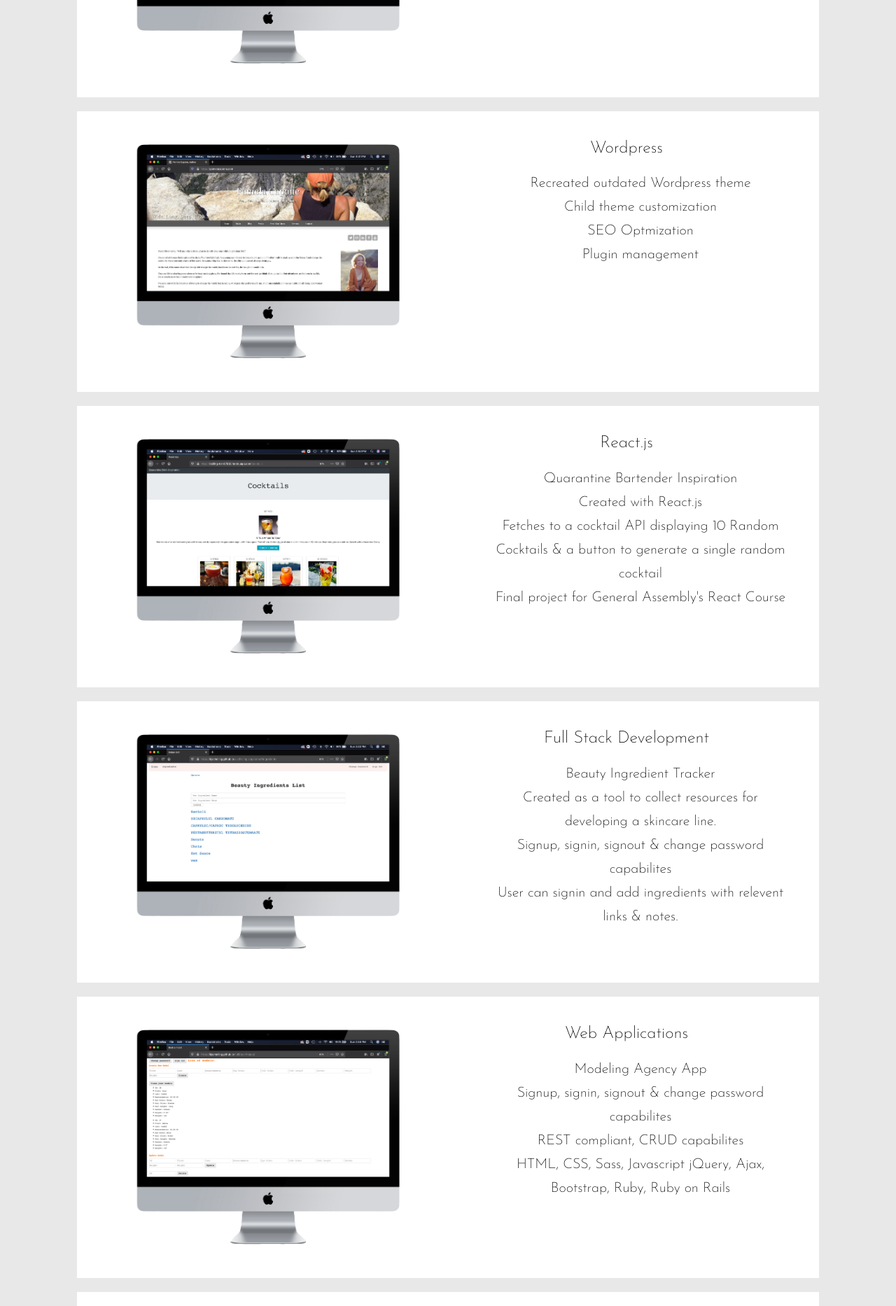
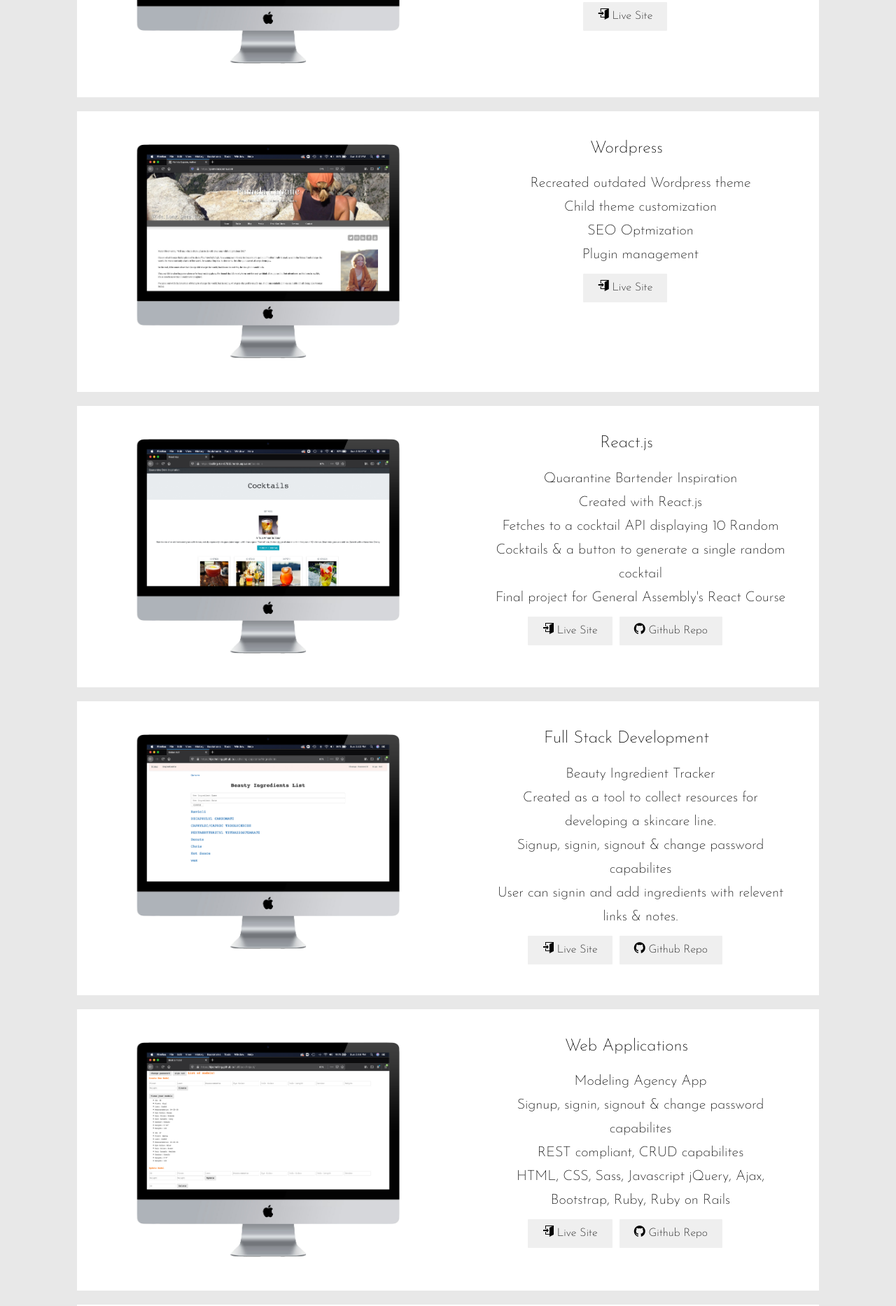
Before and after one commit to kjschelling/Portfolio, a plain HTML site: page index.html in a window 1280 px wide. Shown: the part 1114-2980 px from the top of the page at 70% size. Drawn offline with Linux system fonts and the light colour scheme; files whose address does not match are found by name; a web font is replaced by a local one.

Commit message:
copied index from devmode, pasted intotester

```diff
--- a/index.html
+++ b/index.html
@@ -15,7 +15,7 @@
 	//////////////////////////////////////////////////////
 
 	//////////////////////////////////////////////////////
-	 -->
+	-->
 	<link href="https://fonts.googleapis.com/css2?family=Josefin+Sans:wght@200&display=swap" rel="stylesheet">
 	<link href="https://fonts.googleapis.com/css2?family=Amatic+SC&display=swap" rel="stylesheet">
 
@@ -46,7 +46,7 @@
 
 <body>
 
-	<!-- nav bar section -->
+	<!-- START OF NAV SECTION -->
 
 	<div id="page">
 		<nav class="fh5co-nav" role="navigation">
@@ -77,7 +77,6 @@
 									</ul>
 								</li>
 								<li><a href="#skills-section">Skills</a></li>
-								<!-- <li><a href="#">About</a></li> -->
 								<li><a href="#contact-section">Contact</a></li>
 							</ul>
 						</div>
@@ -86,15 +85,16 @@
 			</div>
 		</nav>
 
-		<!-- end of nav bar section  -->
+		<!-- END OF NAV SECTION  -->
 
-		<!-- slider section  -->
+		<!-- START OF FLEX SLIDER SECOND  -->
 		<div class="container-wrap slider-container">
 			<div id="fh5co-hero">
 				<div class="flexslider">
 					<ul class="slides">
 
-						<!-- First Slide of Flex Slider-->
+						<!-- FLEX SLIDER - 1ST SLIDE-->
+
 						<!-- have background image inline, isn't working in style.css -->
 						<li class="first-slide" style ="background-image: url(images/martin-adams-LA.jpg);">
 							<div class="container-fluid">
@@ -108,33 +108,29 @@
 									</div>
 								</video>
 								</div>
-
-								</div>
+							</div>
 						</li>
 
+						<!-- END OF FIRST SLIDE -->
 
-
-
-						<!-- end of first slide -->
-
-						<!-- Second Slide of Flex Slider -->
+						<!-- FLEX SLIDER - 2ND SLIDE -->
 
 						<li class="second-slide" style ="background-image: url(images/laptop-0.jpg);">
 							<div class="container-fluid">
 								<div class="row">
 									<div class="col-md-6 col-md-offset-3 col-md-push-3 slider-text">
 										<div class="slider-text-inner inner-text-div">
-											<h1><span>Services include: Squarespace, Wix, Wordpress, SEO optimization, theme customization &  full stack development.</span></h1>
+											<h1><span>Services include: Squarespace, Wix, Wordpress, SEO optimization, theme customization & full stack development.</span></h1>
 										</div>
 									</div>
 								</div>
 							</div>
 						</li>
 
-						<!-- End of second slide -->
+						<!-- END OF SECOND SLIDE -->
 
 
-						<!-- Third Slide of Flex Slider -->
+						<!-- FLEX SLIDER - 3RD SLIDE -->
 
 						<li class="third-slide" style ="background-image: url(images/skincare-products-0.jpg);">
 							<div class="container-fluid">
@@ -150,17 +146,19 @@
 								</div>
 							</div>
 						</li>
-						<!-- End of third slide -->
+						<!-- END OF THIRD SLIDE -->
 					</ul>
 				</div>
 			</div>
 		</div>
 
 
-		<!-- end of slider section  -->
+		<!-- SLIDER SECTION END  -->
 
 
-		<!-- start of project section -->
+		<!-- START OF PROJECT SECTION -->
+
+		<!-- DOT DIGITAL PHOTO - 1ST PROJECT -->
 
 		<div class="container-wrap" class="project-container">
 			<div class="project-row row animate-box">
@@ -180,11 +178,14 @@
 						<li>Chic photography site redesigned using clients Wix Premium account</li>
 						<li>Working with client in person</li>
 					</ul>
+					<button type="button" class="btn btn-outline-secondary btn-1"
+					onclick="window.open('https://www.dotdigitalphoto.com/', '_blank');" rel="noopener noreferrer"><i class='icon-enter'></i> Live Site</button>
 				</div>
 			</div>
 		</div>
-		</a>
+		<!-- END OF FIRST PROJECT -->
 
+		<!-- PAMELA CAPONE - 2ND PROJECT -->
 
 		<div class="container-wrap" class="project-container">
 			<div class="project-row row animate-box">
@@ -202,16 +203,21 @@
 						<li>SEO Optmization</li>
 						<li>Plugin management</li>
 					</ul>
+					<button type="button" class="btn btn-outline-secondary btn-1"
+					onclick="window.open('https://pamelacapone.com', '_blank');" rel="noopener noreferrer"><i class='icon-enter'></i> Live Site</button>
 				</div>
 			</div>
 		</div>
 
+		<!-- END OF SECOND PROJECT -->
+
+		<!-- REACT BARTENDER - 3RD PROJECT -->
 
 		<div class="container-wrap" class="project-container">
 			<div class="project-row row animate-box">
 				<div class="project-img-col col-md-6">
 					<a href="https://boiling-tor-87963.herokuapp.com/cocktails"
-		style="display:block;">
+					style="display:block;">
 					<img class="project-img"
 						src="images/imac/imaccocktails.jpg"
 						alt="macbook"></a>
@@ -224,9 +230,17 @@
 						<li>Fetches to a cocktail API displaying 10 Random Cocktails & a button to generate a single random cocktail</li>
 						<li>Final project for General Assembly's React Course</li>
 					</ul>
+					<button type="button" class="btn btn-outline-secondary btn-1"
+					onclick="window.open('https://boiling-tor-87963.herokuapp.com/cocktails', '_blank');" rel="noopener noreferrer"><i class='icon-enter'></i> Live Site</button>
+					<button type="button" class="btn btn-outline-secondary btn-2"
+					onclick="window.open('https://github.com/kjschelling/react-bartender', '_blank');" rel="noopener noreferrer"><i class='icon-github'></i> Github Repo</button>
 				</div>
 			</div>
 		</div>
+
+		<!-- END OF THIRD PROJECT -->
+
+		<!-- BEAUTY INGREDIENT TRACKER - 4TH PROJECT -->
 
 		<div class="container-wrap" class="project-container">
 			<div class="project-row row animate-box">
@@ -245,9 +259,17 @@
 						<li>Signup, signin, signout & change password capabilites</li>
 						<li>User can signin and add ingredients with relevent links & notes.</li>
 					</ul>
+					<button type="button" class="btn btn-outline-secondary btn-1"
+					onclick="window.open('https://kjschelling.github.io/kjschelling-capstone/', '_blank');" rel="noopener noreferrer"><i class='icon-enter'></i> Live Site</button>
+					<button type="button" class="btn btn-outline-secondary btn-2"
+					onclick="window.open('https://github.com/kjschelling/kjschelling-capstone', '_blank');" rel="noopener noreferrer"><i class='icon-github'></i> Github Repo</button>
 				</div>
 			</div>
 		</div>
+
+		<!-- END OF FOURTH PROJECT -->
+
+		<!-- MODEL AGENCY APP - 5th PROJECT -->
 
 		<div class="container-wrap" class="project-container">
 			<div class="project-row row animate-box">
@@ -266,14 +288,21 @@
 						<li>HTML, CSS, Sass, Javascript jQuery, Ajax,
 						Bootstrap, Ruby, Ruby on Rails</li>
 					</ul>
+					<button type="button" class="btn btn-outline-secondary btn-1"
+					onclick="window.open('https://kjschelling.github.io/FullStackProject/', '_blank');" rel="noopener noreferrer"><i class='icon-enter'></i> Live Site</button>
+					<button type="button" class="btn btn-outline-secondary btn-2"
+					onclick="window.open('https://github.com/kjschelling/FullStackProject', '_blank');" rel="noopener noreferrer"><i class='icon-github'></i> Github Repo</button>
+
 				</div>
 			</div>
 		</div>
 
-		<!-- end of project section  -->
+		<!-- END OF FIFTH SLIDE -->
+
+		<!-- END OF PROJECT SECTION  -->
 
 
-		<!-- start of skills section -->
+		<!-- START OF SKILLS SECTION -->
 
 		<div class="container-wrap" id="fh5co-services" class="skills-container">
 
@@ -293,8 +322,8 @@
 							<h3>HTML5</h3>
 						</div>
 					</div>
+				</div>
 
-				</div>
 				<div class="col-md-4 text-center animate-box">
 					<div class="skills">
 						<span class="icon">
@@ -302,10 +331,10 @@
 						</span>
 						<div class="desc">
 							<h3>CSS3</h3>
-
 						</div>
 					</div>
 				</div>
+
 				<div class="col-md-4 text-center animate-box">
 					<div class="skills">
 						<span class="icon">
@@ -313,10 +342,10 @@
 						</span>
 						<div class="desc">
 							<h3>ES6</h3>
-
 						</div>
 					</div>
 				</div>
+
 			</div>
 			<div class="row skills-row">
 				<div class="col-md-4 text-center animate-box">
@@ -387,7 +416,7 @@
 				</div>
 			</div>
 
-
+				<!-- CERTIFICATIONS -->
 
 			<div class="row animate-box">
 				<div class="col-xs-12 text-center fh5co-heading">
@@ -401,10 +430,11 @@
 			</div>
 		</div>
 
-		<!-- end of skills section -->
+		<!-- END OF SKILLS SECTION -->
 
 
-		<!-- contact section -->
+		<!-- START OF CONTACT SECTION  -->
+
 		<div class='container-wrap contact-container'>
 
 			<div class="row animate-box" >
@@ -425,28 +455,29 @@
 						Click to download resume.
 						</br>
 						<form method="get"
-							action="https://drive.google.com/file/d/19yv2Zr0n6uiONhFyO32UsxL_jCqu-ydX/view?usp=sharing"
+							action="https://drive.google.com/file/d/1im5MENfUOArg2aGh2G1wteL0Nz4SdKY_/view?usp=sharing"
 							target="_blank">
-							<button type="submit" class="resume-btn">Download!</button>
+							<button type="submit" class="btn btn-outline-secondary btn-1"><i class='icon-download3'></i> Download!</button>
 						</form>
 				</div>
 
 				<div class="col-md-12 text-center">
-					<p>
-						<small class="block"> Made with <i class="icon-heart2"> by </i> <span
-								id=signKJ> The KJ Code</span></small>
-					</p>
+
 					<p>Connect with me!
 						<ul class="fh5co-social-icons">
 							<li><a href="https://github.com/kjschelling"><i class="icon-github"></i></a></li>
 							<li><a href="https://www.linkedin.com/in/kj-schelling/"><i class="icon-linkedin"></i></a></li>
 						</ul>
 					</p>
+					<p>
+						<small class="block"> Made with <i class="icon-heart2"> by </i> <span
+								id=signKJ> The KJ Code</span></small>
+					</p>
 				</div>
 			</div>
 		</div>
 
-		<!-- end contact section -->
+		<!-- END OF CONTACT SECTION -->
 	</div>
 
 	<div class="gototop js-top">
```
